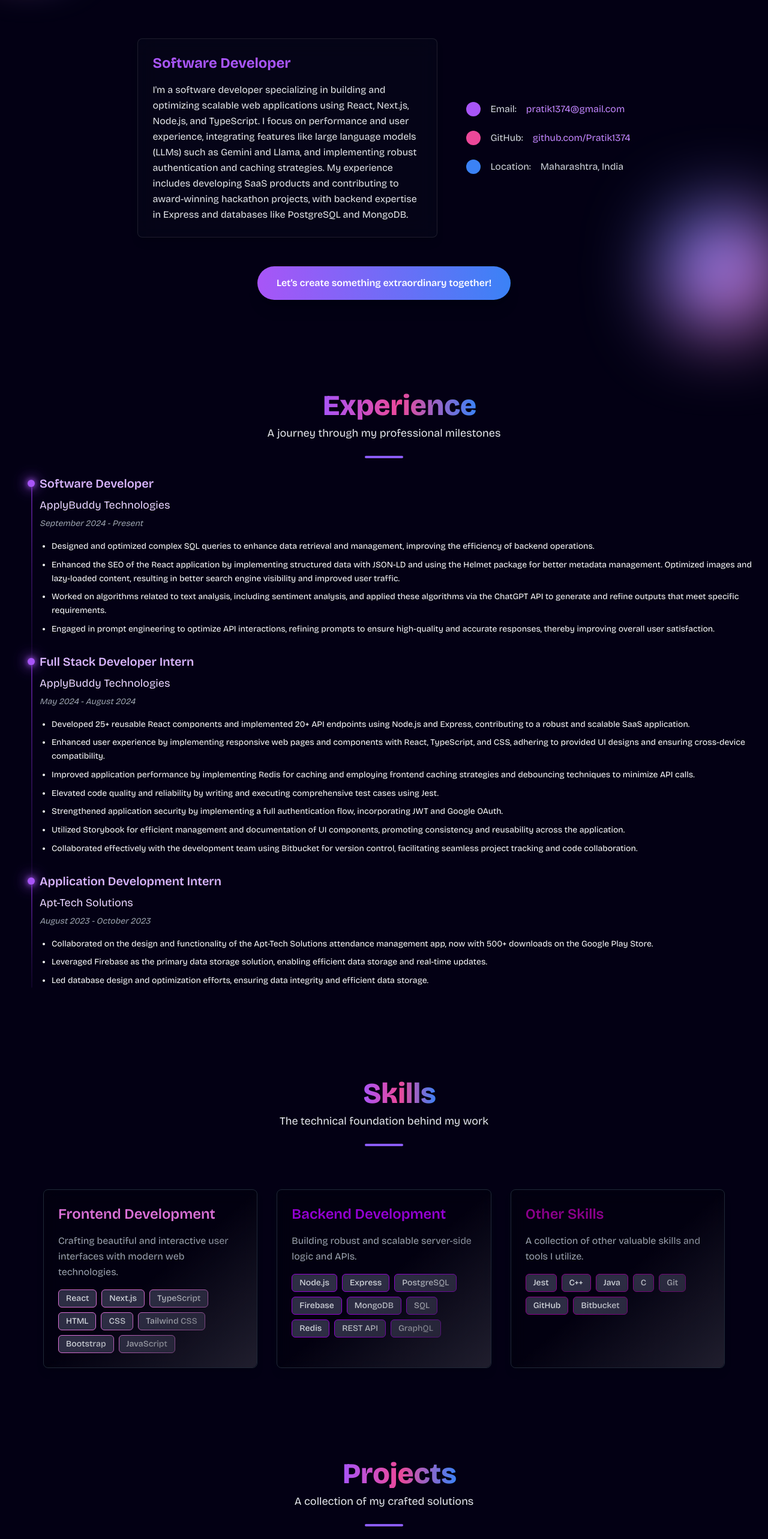
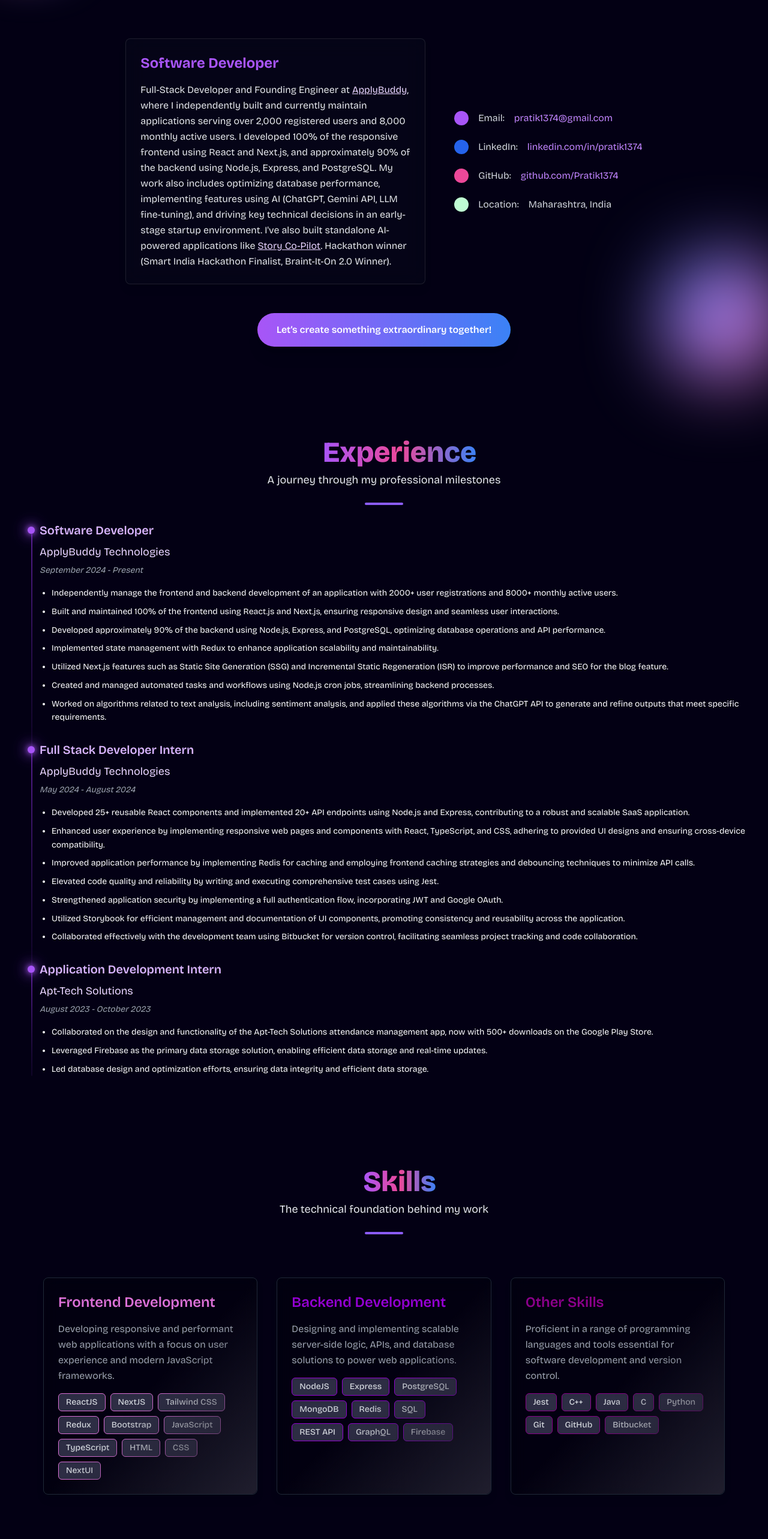
Before and after one commit to Pratik1374/my-portfolio, a React (Vite) app: page / in a window 1280 px wide. Shown: the part 1080-3646 px from the top of the page at 60% size. Built offline with nearby package versions, Linux system fonts and the light colour scheme; some icons are missing.

Commit message:
updated data

```diff
--- a/src/components/ContactBox.jsx
+++ b/src/components/ContactBox.jsx
@@ -13,7 +13,7 @@ const socialLinks = [
   },
   {
     platform: "linkedin",
-    url: "https://www.linkedin.com/in/pratik-jadhav-7a969920b",
+    url: "https://www.linkedin.com/in/pratik1374",
   },
 ];
 
--- a/src/data/data.js
+++ b/src/data/data.js
@@ -56,39 +56,52 @@ export const mySkillsData = [
   {
     category: "Frontend Development",
     description:
-      "Crafting beautiful and interactive user interfaces with modern web technologies.",
+      "Developing responsive and performant web applications with a focus on user experience and modern JavaScript frameworks.",
     skills: [
-      "React",
-      "Next.js",
+      "ReactJS",
+      "NextJS",
+      "Tailwind CSS",
+      "Redux",
+      "Bootstrap",
+      "JavaScript",
       "TypeScript",
       "HTML",
       "CSS",
-      "Tailwind CSS",
-      "Bootstrap",
-      "JavaScript",
+      "NextUI",
     ],
     shade: "#DA70D6", // Orchid
   },
   {
     category: "Backend Development",
-    description: "Building robust and scalable server-side logic and APIs.",
+    description:
+      "Designing and implementing scalable server-side logic, APIs, and database solutions to power web applications.",
     skills: [
-      "Node.js",
+      "NodeJS",
       "Express",
       "PostgreSQL",
-      "Firebase",
       "MongoDB",
+      "Redis",
       "SQL",
-      "Redis",
       "REST API",
       "GraphQL",
+      "Firebase",
     ],
     shade: "#9400D3", // Dark Violet
   },
   {
     category: "Other Skills",
-    description: "A collection of other valuable skills and tools I utilize.",
-    skills: ["Jest", "C++", "Java", "C", "Git", "GitHub", "Bitbucket"],
+    description:
+      "Proficient in a range of programming languages and tools essential for software development and version control.",
+    skills: [
+      "Jest",
+      "C++",
+      "Java",
+      "C",
+      "Python",
+      "Git",
+      "GitHub",
+      "Bitbucket",
+    ],
     shade: "#8B008B", // Darker purple
   },
 ];
@@ -188,10 +201,13 @@ export const experience = [
     role: "Software Developer",
     duration: "September 2024 - Present",
     description: [
-      "Designed and optimized complex SQL queries to enhance data retrieval and management, improving the efficiency of backend operations.",
-      "Enhanced the SEO of the React application by implementing structured data with JSON-LD and using the Helmet package for better metadata management. Optimized images and lazy-loaded content, resulting in better search engine visibility and improved user traffic.",
+      "Independently manage the frontend and backend development of an application with 2000+ user registrations and 8000+ monthly active users.",
+      "Built and maintained 100% of the frontend using React.js and Next.js, ensuring responsive design and seamless user interactions.",
+      "Developed approximately 90% of the backend using Node.js, Express, and PostgreSQL, optimizing database operations and API performance.",
+      "Implemented state management with Redux to enhance application scalability and maintainability.",
+      "Utilized Next.js features such as Static Site Generation (SSG) and Incremental Static Regeneration (ISR) to improve performance and SEO for the blog feature.",
+      "Created and managed automated tasks and workflows using Node.js cron jobs, streamlining backend processes.",
       "Worked on algorithms related to text analysis, including sentiment analysis, and applied these algorithms via the ChatGPT API to generate and refine outputs that meet specific requirements.",
-      "Engaged in prompt engineering to optimize API interactions, refining prompts to ensure high-quality and accurate responses, thereby improving overall user satisfaction.",
     ],
     appLink: "https://applybuddy.co",
   },
--- a/src/pages/About.jsx
+++ b/src/pages/About.jsx
@@ -55,14 +55,32 @@ const About = () => {
             Software Developer
           </h2>
           <p className="text-gray-200 leading-relaxed">
-            I'm a software developer specializing in building and optimizing
-            scalable web applications using React, Next.js, Node.js, and
-            TypeScript. I focus on performance and user experience, integrating
-            features like large language models (LLMs) such as Gemini and Llama,
-            and implementing robust authentication and caching strategies. My
-            experience includes developing SaaS products and contributing to
-            award-winning hackathon projects, with backend expertise in Express
-            and databases like PostgreSQL and MongoDB.
+            Full-Stack Developer and Founding Engineer at{" "}
+            <a
+              className="underline text-purple-200"
+              href="https://applybuddy.co"
+              target="_blank"
+            >
+              ApplyBuddy
+            </a>
+            , where I independently built and currently maintain applications
+            serving over 2,000 registered users and 8,000 monthly active users.
+            I developed 100% of the responsive frontend using React and Next.js,
+            and approximately 90% of the backend using Node.js, Express, and
+            PostgreSQL. My work also includes optimizing database performance,
+            implementing features using AI (ChatGPT, Gemini API, LLM
+            fine-tuning), and driving key technical decisions in an early-stage
+            startup environment. I've also built standalone AI-powered
+            applications like{" "}
+            <a
+              className="underline text-purple-200"
+              href="https://story-copilot.vercel.app/"
+              target="_blank"
+            >
+              Story Co-Pilot
+            </a>
+            . Hackathon winner (Smart India Hackathon Finalist, Braint-It-On 2.0
+            Winner).
           </p>
         </div>
 
@@ -86,6 +104,24 @@ const About = () => {
 
           <div className="flex items-center gap-4">
             <motion.div
+              className="h-6 w-6 rounded-full bg-blue-600"
+              variants={floatingEffect}
+              initial="hidden"
+              animate={isInView ? "visible" : "hidden"}
+            ></motion.div>
+            <span>LinkedIn: </span>
+            <a
+              href="https://www.linkedin.com/in/pratik1374"
+              target="_blank"
+              rel="noopener noreferrer"
+              className="text-purple-400 hover:underline"
+            >
+              linkedin.com/in/pratik1374
+            </a>
+          </div>
+
+          <div className="flex items-center gap-4">
+            <motion.div
               className="h-6 w-6 rounded-full bg-pink-500"
               variants={floatingEffect}
               initial="hidden"
@@ -104,7 +140,7 @@ const About = () => {
 
           <div className="flex items-center gap-4">
             <motion.div
-              className="h-6 w-6 rounded-full bg-blue-500"
+              className="h-6 w-6 rounded-full bg-[#bffcd3]"
               variants={floatingEffect}
               initial="hidden"
               animate={isInView ? "visible" : "hidden"}
```
Also changed, not shown: 1 other file (tests, documents, lock files or other folders).
